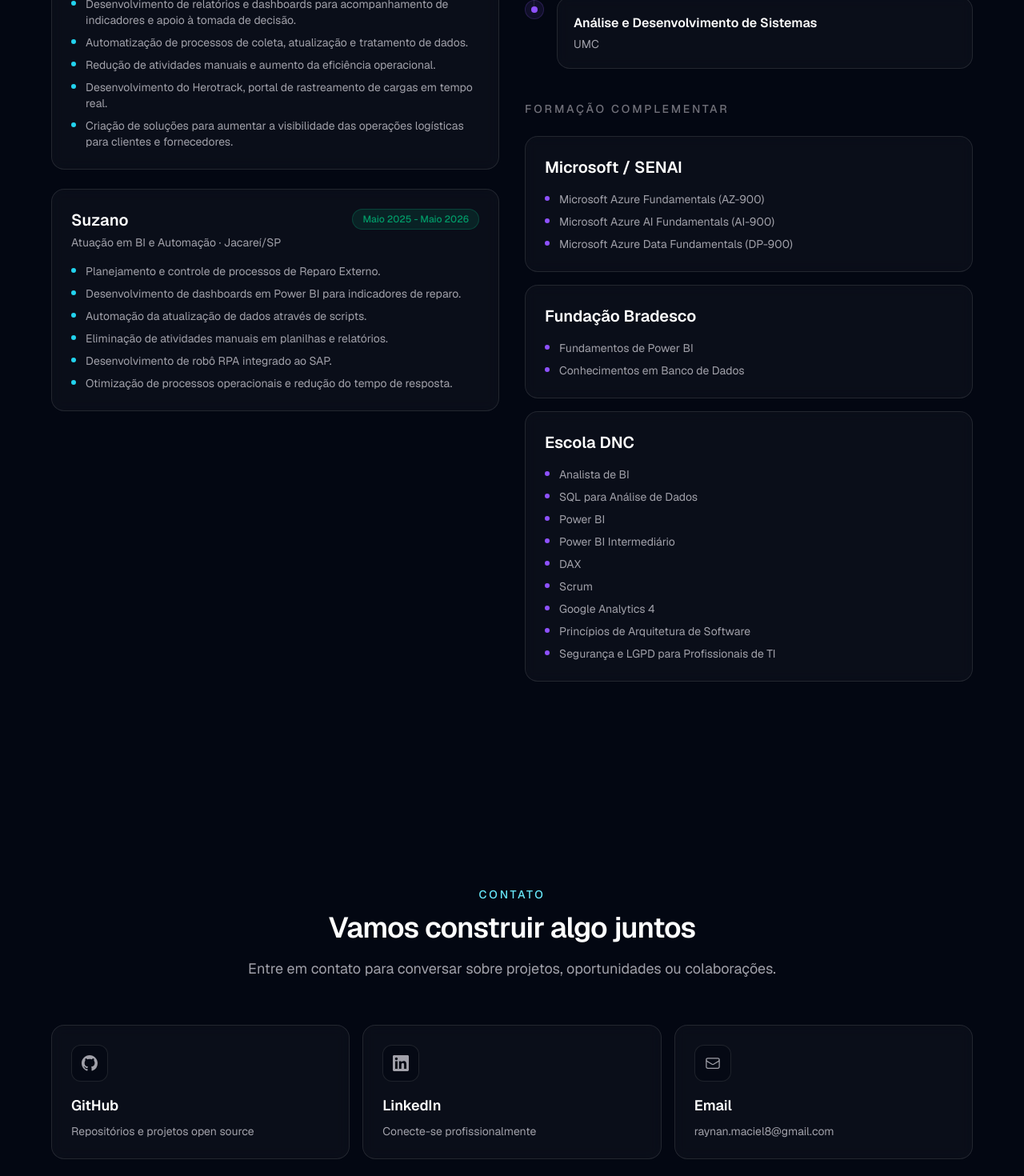
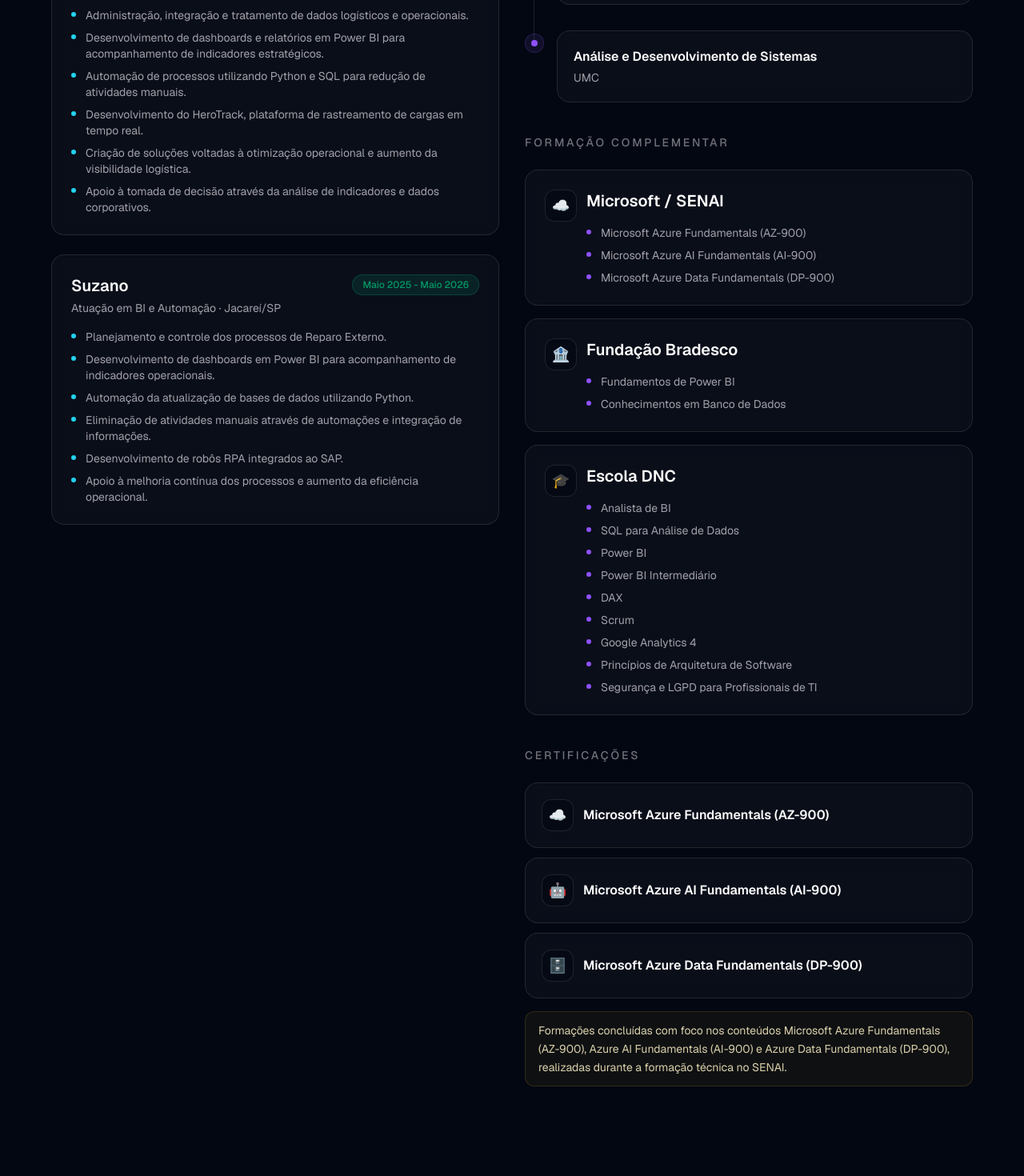
Before and after one commit to RaynanOli/portfolio-raynan, a Next.js app: page / in a window 1280 px wide. Shown: the part 9520-10990 px from the top of the page at 80% size. Built offline with nearby package versions, Linux system fonts and the light colour scheme.

Commit message:
Aprimora portfólio com certificações, tecnologias e experiência

```diff
--- a/components/Contact.tsx
+++ b/components/Contact.tsx
@@ -1,4 +1,4 @@
-import { contactLinks } from "@/lib/data";
+import { contactLinks, contactLocation } from "@/lib/data";
 import { AnimatedSection } from "@/components/AnimatedSection";
 import { GithubIcon, LinkedinIcon, MailIcon } from "@/components/icons";
 import { ResumeDownload } from "@/components/ResumeDownload";
@@ -20,7 +20,7 @@
           description="Entre em contato para conversar sobre projetos, oportunidades ou colaborações."
         />
 
-        <div className="grid gap-4 sm:grid-cols-3">
+        <div className="grid gap-4 sm:grid-cols-2 lg:grid-cols-4">
           {contactLinks.map((link) => {
             const Icon = iconMap[link.label as keyof typeof iconMap];
 
@@ -46,6 +46,17 @@
               </a>
             );
           })}
+          <div className="rounded-2xl border border-border bg-surface p-5 backdrop-blur-sm sm:p-6">
+            <div className="mb-4 inline-flex rounded-xl border border-border bg-surface-elevated p-3 text-lg">
+              <span aria-hidden="true">📍</span>
+            </div>
+            <h3 className="text-lg font-semibold text-heading">
+              {contactLocation.label}
+            </h3>
+            <p className="mt-2 text-sm text-muted-foreground">
+              {contactLocation.description}
+            </p>
+          </div>
         </div>
 
         <div className="mt-8 flex justify-center sm:mt-10">
--- a/components/Experience.tsx
+++ b/components/Experience.tsx
@@ -92,6 +92,14 @@
                     key={item.title}
                     className="rounded-2xl border border-border bg-surface p-5 backdrop-blur-sm sm:p-6"
                   >
+                    <div className="flex items-start gap-3">
+                      <span
+                        className="flex h-10 w-10 shrink-0 items-center justify-center rounded-xl border border-border bg-surface-elevated text-lg"
+                        aria-hidden="true"
+                      >
+                        {item.icon}
+                      </span>
+                      <div className="min-w-0 flex-1">
                         <h4 className="text-lg font-semibold text-heading sm:text-xl">
                           {item.title}
                         </h4>
@@ -106,9 +114,38 @@
                             </li>
                           ))}
                         </ul>
+                      </div>
+                    </div>
                   </article>
                 ))}
               </div>
+            </div>
+
+            <div>
+              <h3 className="mb-6 text-sm font-medium uppercase tracking-[0.2em] text-muted">
+                Certificações
+              </h3>
+              <div className="space-y-3">
+                {experience.certifications.map((item) => (
+                  <article
+                    key={item.title}
+                    className="flex items-center gap-3 rounded-2xl border border-border bg-surface p-4 backdrop-blur-sm sm:p-5"
+                  >
+                    <span
+                      className="flex h-10 w-10 shrink-0 items-center justify-center rounded-xl border border-border bg-surface-elevated text-lg"
+                      aria-hidden="true"
+                    >
+                      {item.icon}
+                    </span>
+                    <h4 className="text-sm font-semibold text-heading sm:text-base">
+                      {item.title}
+                    </h4>
+                  </article>
+                ))}
+              </div>
+              <p className="mt-4 rounded-xl border border-disclaimer-border bg-disclaimer-bg px-4 py-3 text-xs leading-relaxed text-disclaimer-text sm:text-sm">
+                {experience.certificationsNote}
+              </p>
             </div>
           </div>
         </div>
--- a/lib/data.ts
+++ b/lib/data.ts
@@ -204,12 +204,12 @@
       role: "Assistente de Dados Jr · Jacareí/SP",
       period: "Julho 2026 - Atual",
       highlights: [
-        "Administração, integração e análise de dados logísticos e operacionais.",
-        "Desenvolvimento de relatórios e dashboards para acompanhamento de indicadores e apoio à tomada de decisão.",
-        "Automatização de processos de coleta, atualização e tratamento de dados.",
-        "Redução de atividades manuais e aumento da eficiência operacional.",
-        "Desenvolvimento do Herotrack, portal de rastreamento de cargas em tempo real.",
-        "Criação de soluções para aumentar a visibilidade das operações logísticas para clientes e fornecedores.",
+        "Administração, integração e tratamento de dados logísticos e operacionais.",
+        "Desenvolvimento de dashboards e relatórios em Power BI para acompanhamento de indicadores estratégicos.",
+        "Automação de processos utilizando Python e SQL para redução de atividades manuais.",
+        "Desenvolvimento do HeroTrack, plataforma de rastreamento de cargas em tempo real.",
+        "Criação de soluções voltadas à otimização operacional e aumento da visibilidade logística.",
+        "Apoio à tomada de decisão através da análise de indicadores e dados corporativos.",
       ],
     },
     {
@@ -217,12 +217,12 @@
       role: "Atuação em BI e Automação · Jacareí/SP",
       period: "Maio 2025 - Maio 2026",
       highlights: [
-        "Planejamento e controle de processos de Reparo Externo.",
-        "Desenvolvimento de dashboards em Power BI para indicadores de reparo.",
-        "Automação da atualização de dados através de scripts.",
-        "Eliminação de atividades manuais em planilhas e relatórios.",
-        "Desenvolvimento de robô RPA integrado ao SAP.",
-        "Otimização de processos operacionais e redução do tempo de resposta.",
+        "Planejamento e controle dos processos de Reparo Externo.",
+        "Desenvolvimento de dashboards em Power BI para acompanhamento de indicadores operacionais.",
+        "Automação da atualização de bases de dados utilizando Python.",
+        "Eliminação de atividades manuais através de automações e integração de informações.",
+        "Desenvolvimento de robôs RPA integrados ao SAP.",
+        "Apoio à melhoria contínua dos processos e aumento da eficiência operacional.",
       ],
     },
   ],
@@ -238,6 +238,7 @@
   ],
   complementaryEducation: [
     {
+      icon: "☁️",
       title: "Microsoft / SENAI",
       courses: [
         "Microsoft Azure Fundamentals (AZ-900)",
@@ -246,6 +247,7 @@
       ],
     },
     {
+      icon: "🏦",
       title: "Fundação Bradesco",
       courses: [
         "Fundamentos de Power BI",
@@ -253,6 +255,7 @@
       ],
     },
     {
+      icon: "🎓",
       title: "Escola DNC",
       courses: [
         "Analista de BI",
@@ -267,20 +270,45 @@
       ],
     },
   ],
+  certifications: [
+    {
+      icon: "☁️",
+      title: "Microsoft Azure Fundamentals (AZ-900)",
+    },
+    {
+      icon: "🤖",
+      title: "Microsoft Azure AI Fundamentals (AI-900)",
+    },
+    {
+      icon: "🗄️",
+      title: "Microsoft Azure Data Fundamentals (DP-900)",
+    },
+  ],
+  certificationsNote:
+    "Formações concluídas com foco nos conteúdos Microsoft Azure Fundamentals (AZ-900), Azure AI Fundamentals (AI-900) e Azure Data Fundamentals (DP-900), realizadas durante a formação técnica no SENAI.",
 } as const;
 
 export const techCategories = [
   {
     title: "Desenvolvimento",
-    items: ["React", "Next.js", "TypeScript", "JavaScript", "Python", "SQL"],
+    items: [
+      "React",
+      "Next.js",
+      "TypeScript",
+      "JavaScript",
+      "Python",
+      "SQL",
+      "Git",
+      "GitHub",
+    ],
   },
   {
     title: "Business Intelligence",
-    items: ["Power BI", "Modelagem de Dados", "ETL", "Dashboards"],
+    items: ["Power BI", "DAX", "ETL", "Modelagem de Dados", "Dashboards"],
   },
   {
-    title: "Automação",
-    items: ["RPA", "SAP", "Process Automation"],
+    title: "Cloud & Automação",
+    items: ["Azure", "Power Automate", "SAP", "RPA", "Process Automation"],
   },
   {
     title: "Inteligência Artificial",
@@ -292,6 +320,11 @@
     ],
   },
 ] as const;
+
+export const contactLocation = {
+  label: "Localização",
+  description: "Jacareí/SP",
+} as const;
 
 export const contactLinks = [
   {
```
Lines whose indentation alone changed are shown as unchanged.
